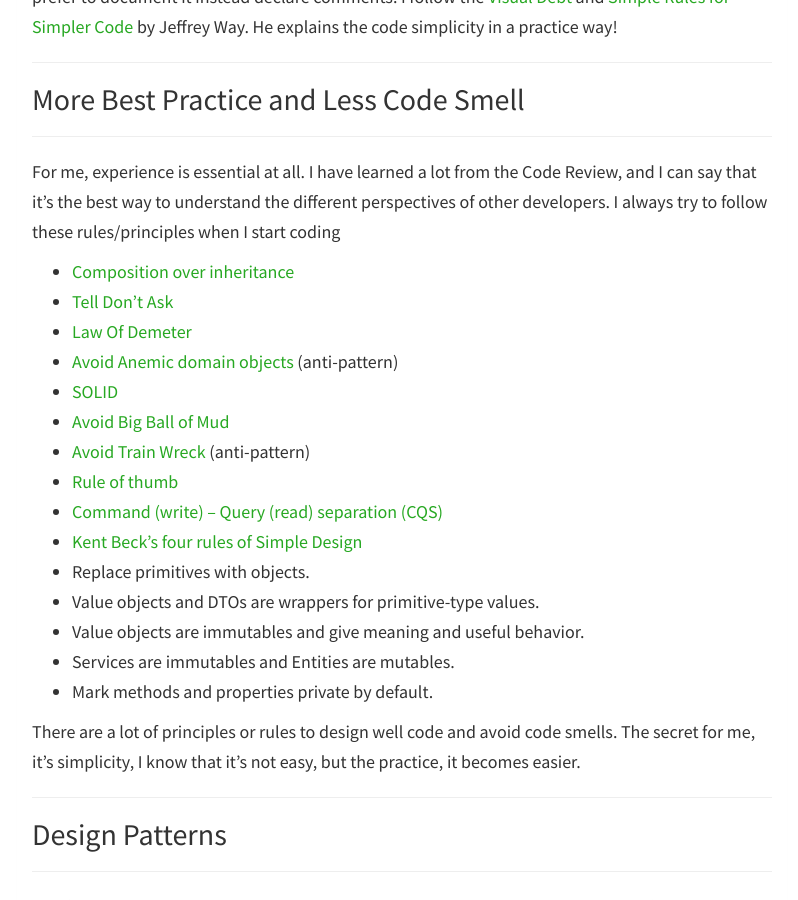
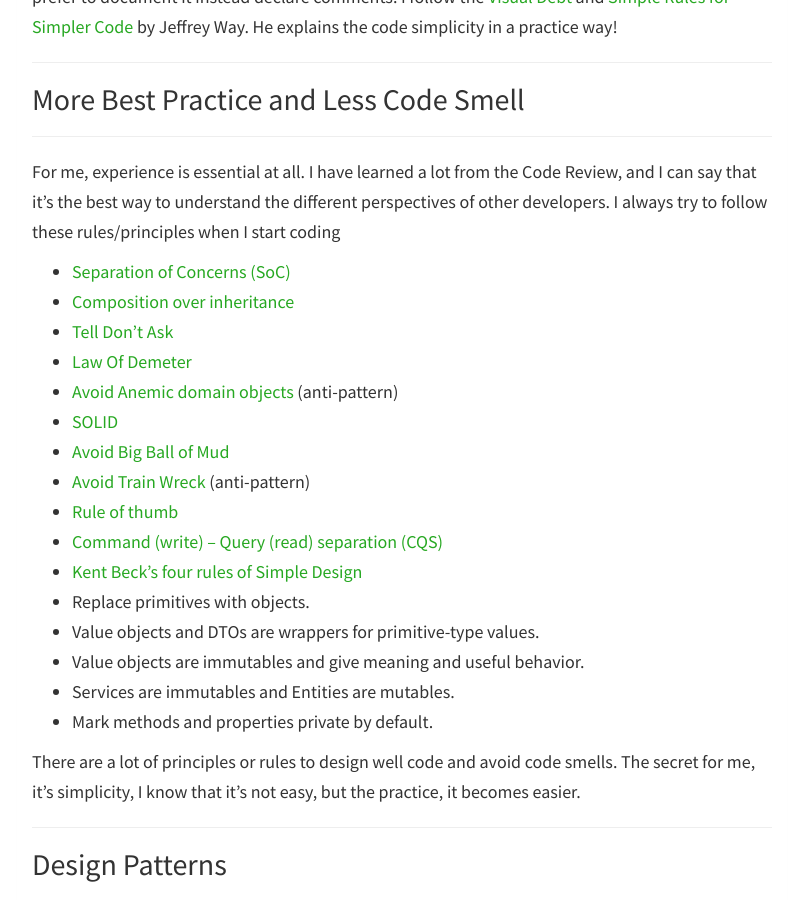
Before and after one commit to jfernancordova/jfernancordova.github.io, a Jekyll site: the page built from _posts/2019-07-20-my-object-oriented-programming-style.md, in a window 1280 px wide and 900 px high, scrolled down 1138 px. Shown: the whole window, without its empty margins (238-1036 px from the left). Built offline with Jekyll 4.4.1, drawn with Linux system fonts in a browser that asks for light colours; nearby versions of some CDN libraries; comment, search, counter and statistics services are not loaded.

Commit message:
Update 2019-07-20-my-object-oriented-programming-style.md

```diff
--- a/_posts/2019-07-20-my-object-oriented-programming-style.md
+++ b/_posts/2019-07-20-my-object-oriented-programming-style.md
@@ -33,6 +33,7 @@ I don't comment any class, interface, methods, or attributes. If the object has
 ---
 For me, experience is essential at all. I have learned a lot from the Code Review, and  I can say that it's the best way to understand the different perspectives of other developers.
 I always try to follow these rules/principles when I start coding
+* [Separation of Concerns (SoC)](https://en.wikipedia.org/wiki/Separation_of_concerns)
 * [Composition over inheritance](https://en.wikipedia.org/wiki/Composition_over_inheritance)
 * [Tell Don't Ask](https://martinfowler.com/bliki/TellDontAsk.html)
 * [Law Of Demeter](https://en.wikipedia.org/wiki/Law_of_Demeter)
```
